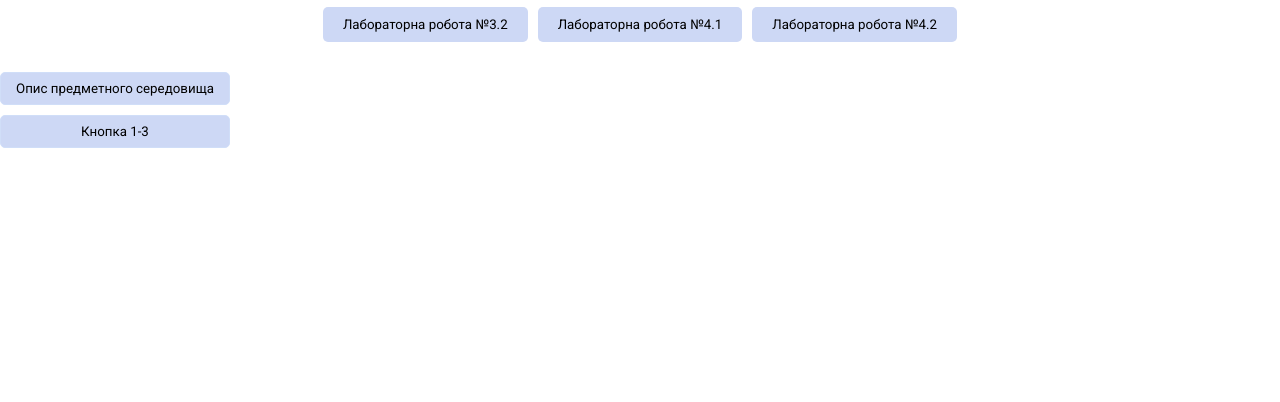
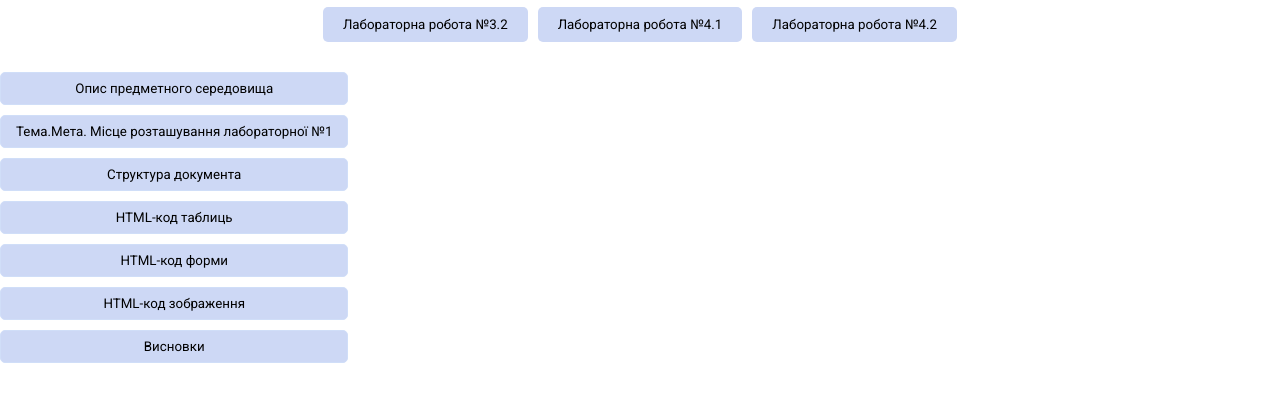
Before and after one commit to nata9298/zpi-zp41_appRECORD-NaumchukNataliia-MEU-2025, a plain HTML site: page index.html in a window 1280 px wide. Both pictures are taken after a click on the button "Лабораторна робота №1.1". Shown: the part 188-590 px from the top of the page. Drawn offline with Linux system fonts and the light colour scheme.

Commit message:
add name

```diff
--- a/content.json
+++ b/content.json
@@ -4,10 +4,34 @@
         "subButtons": [
             {
                 "label": "Опис предметного середовища",
-                "textfile":"textfiles/file1.html"
+                "textfile":"textfiles/file_1_1.html"
             },
             {
-                "label": "Кнопка 1-3",
+                "label": "Тема.Мета. Місце розташування лабораторної №1",
+                "textfile":"textfiles/file_topic_1_1.html"
+            },
+            {
+                "label": "Структура документа",
+                "text": "Текст для кнопки 1-3",
+                "image": "image3.jpg"
+            },
+            {
+                "label": "HTML-код таблиць",
+                "text": "Текст для кнопки 1-3",
+                "image": "image3.jpg"
+            },
+            {
+                "label": "HTML-код форми",
+                "text": "Текст для кнопки 1-3",
+                "image": "image3.jpg"
+            },
+            {
+                "label": "HTML-код зображення",
+                "text": "Текст для кнопки 1-3",
+                "image": "image3.jpg"
+            },
+            {
+                "label": "Висновки",
                 "text": "Текст для кнопки 1-3",
                 "image": "image3.jpg"
             }
@@ -17,39 +41,130 @@
         "title": "Лабораторна робота №1.2",
         "subButtons": [
             {
-                "label": "Кнопка 2-1",
+                "label": "Тема. Мета. Місце розташування сайту, звіту",
                 "text": "Текст для кнопки 2-1",
                 "image": "image4.jpg"
             },
             {
-                "label": "Кнопка 2-2",
+                "label": "Способи підключення стилів з прикладами",
                 "text": "Текст для кнопки 2-2",
                 "image": "image5.jpg"
             },
             {
-                "label": "Кнопка 2-3",
+                "label": "Селектори",
                 "text": "Текст для кнопки 2-3",
                 "image": "image6.jpg"
+            },
+            {
+                "label": "Селектор тегу",
+                "text": "Текст для кнопки 2-2",
+                "image": "image5.jpg"
+            },
+            {
+                "label": "Селектор класу",
+                "text": "Текст для кнопки 2-2",
+                "image": "image5.jpg"
+            },
+            {
+                "label": "Селектор ідентифікатор",
+                "text": "Текст для кнопки 2-2",
+                "image": "image5.jpg"
+            },
+            {
+                "label": "Інші селектори",
+                "text": "Текст для кнопки 2-2",
+                "image": "image5.jpg"
+            },
+            {
+                "label": "Самостійна робота №2",
+                "text": "Текст для кнопки 2-2",
+                "image": "image5.jpg"
+            },
+            {
+                "label": "Шрифт. Google Fonts",
+                "text": "Текст для кнопки 2-2",
+                "image": "image5.jpg"
+            },
+            {
+                "label": "CSS: таблиці, фон, списки",
+                "text": "Текст для кнопки 2-2",
+                "image": "image5.jpg"
+            },
+            {
+                "label": "CSS: просунутий",
+                "text": "Текст для кнопки 2-2",
+                "image": "image5.jpg"
+            },
+            {
+                "label": "Висновки",
+                "text": "Текст для кнопки 2-2",
+                "image": "image5.jpg"
             }
+
         ]
     },
     {
         "title": "Лабораторна робота №2.1",
         "subButtons": [
             {
-                "label": "Кнопка 3-1",
+                "label": "Тема. Мета. Місце розташування сайту, звіту",
                 "text": "Текст для кнопки 3-1",
                 "image": "image7.jpg"
             },
             {
-                "label": "Кнопка 3-2",
+                "label": "Завдання №1. Зовнішній вигляд макету. Код макету",
                 "text": "Текст для кнопки 3-2",
                 "image": "image8.jpg"
             },
             {
-                "label": "Кнопка 3-3",
+                "label": "Завдання №2",
                 "text": "Текст для кнопки 3-3",
                 "image": "image9.jpg"
+            },
+            {
+                "label": "Фіксована таблична верстка",
+                "text": "Текст для кнопки 3-2",
+                "image": "image8.jpg"
+            },
+            {
+                "label": "Гумова таблична верстка",
+                "text": "Текст для кнопки 3-2",
+                "image": "image8.jpg"
+            },
+            {
+                "label": "Фіксована блокова верстка",
+                "text": "Текст для кнопки 3-2",
+                "image": "image8.jpg"
+            },
+            {
+                "label": "Гумова блокова верстка",
+                "text": "Текст для кнопки 3-2",
+                "image": "image8.jpg"
+            },
+            {
+                "label": "Завдання №3 FLEXBOX",
+                "text": "Текст для кнопки 3-2",
+                "image": "image8.jpg"
+            },
+            {
+                "label": "Скріншот сторінки(Flexbox)",
+                "text": "Текст для кнопки 3-2",
+                "image": "image8.jpg"
+            },
+            {
+                "label": "HTML-код (Flexbox)",
+                "text": "Текст для кнопки 3-2",
+                "image": "image8.jpg"
+            },
+            {
+                "label": "CSS-код (Flexbox)",
+                "text": "Текст для кнопки 3-2",
+                "image": "image8.jpg"
+            },
+            {
+                "label": "Висновки",
+                "text": "Текст для кнопки 3-2",
+                "image": "image8.jpg"
             }
         ]
     },
--- a/index.js
+++ b/index.js
@@ -1,8 +1,5 @@
-
-
 // Функція для створення основних кнопок і підкнопок
 function createButtons() {
-
     var buttonsData;
     fetch('content.json')
         .then(response => response.json()) // перетворює відповідь в JSON
@@ -25,15 +22,14 @@ function createButtons() {
                     subButton.textContent = subButtonData.label;
 
                     var textContent = "";
-                    if("text" in subButtonData) {
+                    if ("text" in subButtonData) {
                         textContent = subButtonData.text;
-                    } else if("textfile" in subButtonData) {
+                    } else if ("textfile" in subButtonData) {
                         fetch(subButtonData.textfile)
-                            .then(response => response.text()) // перетворює відповідь в JSON
+                            .then(response => response.text()) // перетворює відповідь у текст
                             .then(text => {
                                 textContent = text;
-                            }
-                        );
+                            });
                     }
                     subButton.addEventListener('click', () => showContent(textContent, subButtonData.image));
                     subButtonsDiv.appendChild(subButton);
@@ -54,7 +50,13 @@ function createButtons() {
 function toggleButtons(index) {
     const subButtonsDiv = document.getElementById(`subButtons${index}`);
     const allSubButtons = document.querySelectorAll('.hidden-buttons');
+    const displayText = document.getElementById('displayText'); // Отримуємо текстовий блок
+
+    // Ховаємо всі підкнопки та текст
     allSubButtons.forEach(div => div.style.display = 'none');
+    displayText.style.display = 'none'; // Приховуємо текст при натисканні іншої основної кнопки
+
+    // Перемикаємо видимість вибраного блоку
     subButtonsDiv.style.display = subButtonsDiv.style.display === 'none' || !subButtonsDiv.style.display ? 'flex' : 'none';
 }
 
@@ -65,8 +67,14 @@ function showContent(text, imageSrc) {
     const imageContent = document.getElementById('imageContent');
 
     textContent.innerHTML = text; // Вставляємо HTML текст
-    imageContent.src = imageSrc;
-    imageContent.style.display = 'block';
+
+    if (imageSrc) { // Перевіряємо, чи зображення задано
+        imageContent.src = imageSrc;
+        imageContent.style.display = 'block';
+    } else {
+        imageContent.style.display = 'none'; // Ховаємо зображення, якщо його немає
+    }
+
     displayText.style.display = 'block';
 }
 
--- a/style.css
+++ b/style.css
@@ -43,7 +43,7 @@ body {
 }
 
 .main-button:hover {
-    background-color: #6c7ea5;
+    background-color: #9eafd3;
 }
 
 /* Контейнер для підкнопок і контенту */
@@ -75,7 +75,7 @@ body {
 }
 
 .hidden-buttons button:hover {
-    background-color: #6c7ea5;
+    background-color: #9eafd3;
 }
 
 /* Місце для тексту та зображення */
--- /dev/null
+++ b/textfiles/file_topic_1_1.html
@@ -0,0 +1,3 @@
+<p><strong>Тема:</strong> СТРУКТУРА HTML-ДОКУМЕНТА. ВИБІР ПРЕДМЕТНОЇ ГАЛУЗІ.РОБОТА З ПОСИЛАННЯМИ, ТАБЛИЦЯМИ, ЗОБРАЖЕННЯМИ, СПИСКАМИ в HTML-ДОКУМЕНТІ.</p>
+<p><strong>Мета:</strong> придбати практичні навички роботи з HTML-документом, таблицями зображеннями, посиланнями, списками, формами Створити шаблон звітного HTML-документом для відображення результатів роботи всіх лабораторних робіт.</p>
+<p><strong>Посилання :</strong></p>
```
Also changed, not shown: textfiles/file_1_1.html (renamed from textfiles/file1.html).
